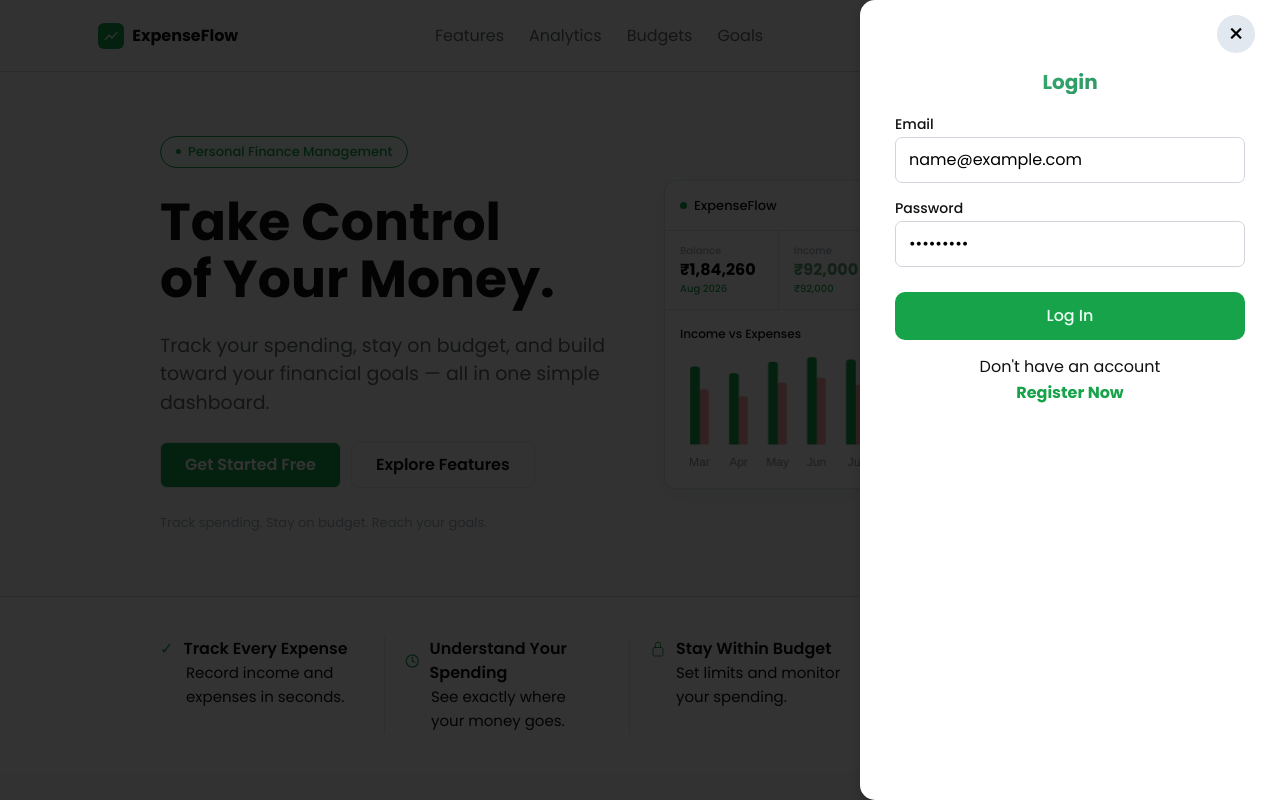
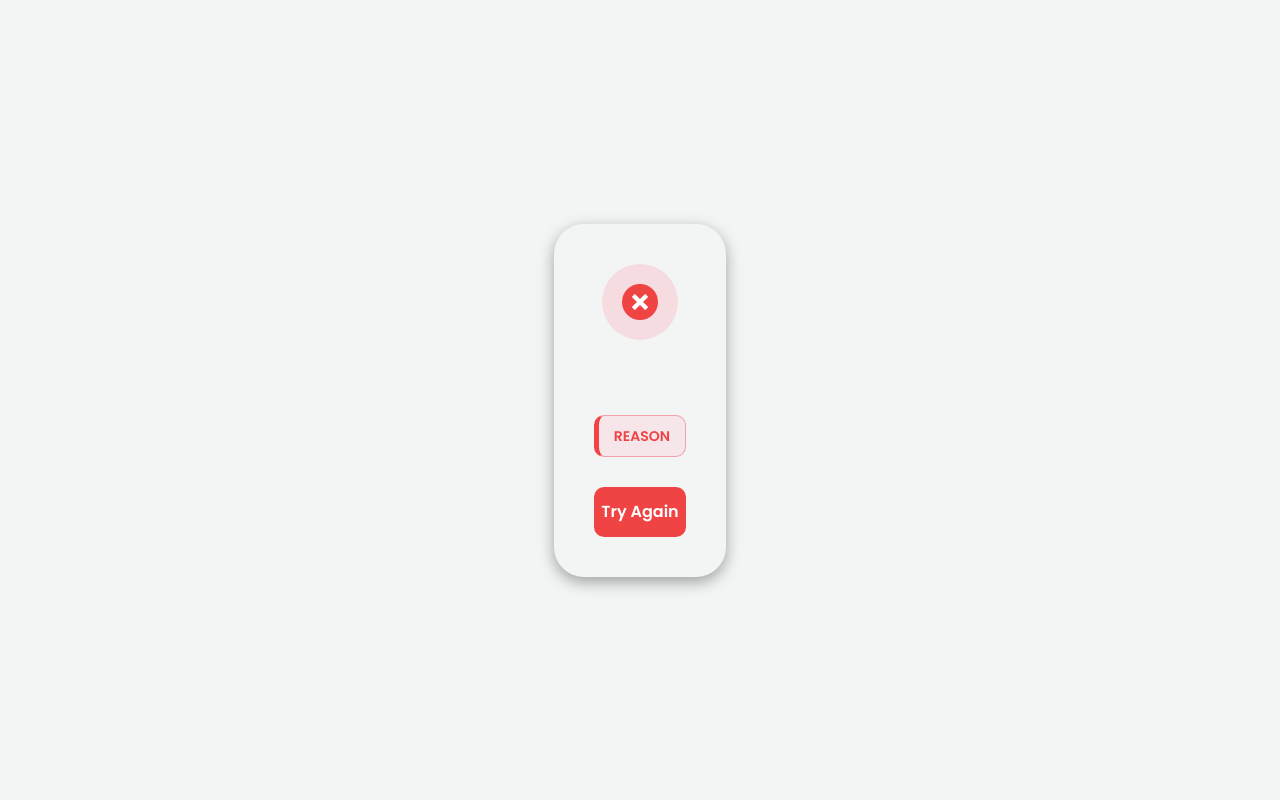
Before and after one commit to Rahmat-Ali-15/FINANCE-MANAGEMENT, a React app in the folder frontend/: page /login in a window 1280 px wide. Both pictures are taken after typing "name@example.com", "Sample123" into the empty fields and a click on the button "Log In". Shown: the top 800 px of the page. Built offline with nearby package versions, Linux system fonts and the light colour scheme; no server answers; the HTML template or start-up script is replaced by a standard one.

Commit message:
Login modals

```diff
--- /dev/null
+++ b/frontend/src/components/Modal/ErroModal.jsx
@@ -0,0 +1,43 @@
+import "./ErrorModal.css";
+import { ImCross } from "react-icons/im";
+import { useDispatch, useSelector } from "react-redux";
+import { NavLink } from "react-router-dom";
+import { clearError } from "../../features/auth/authSlice";
+
+export const ErrorModal = () => {
+    const dispatch = useDispatch()
+  const { errorMessage } = useSelector((state) => state.auth);
+
+  const closeModal = () => {
+    dispatch(clearError());
+  };
+
+  return (
+    <>
+      <section className="loginModal-section">
+        <div className="loginModal-container">
+          <div className="loginModal-icon">
+            <div>
+              <ImCross onClick={closeModal} />
+            </div>
+          </div>
+          <div className="login-message">
+            <h3>{errorMessage.title}</h3>
+            <span>{errorMessage.message}</span>
+          </div>
+          <div className="login-reason">
+            <span>REASON</span>
+            <p>{errorMessage.reason}</p>
+          </div>
+          <NavLink
+            to="/login"
+            className="try-again-btn"
+            onClick={closeModal}
+          >
+            Try Again
+          </NavLink>
+        </div>
+      </section>
+    </>
+  );
+};
--- /dev/null
+++ b/frontend/src/components/Modal/ErrorModal.css
@@ -0,0 +1,84 @@
+.loginModal-section{
+   position: fixed;
+    inset: 0;
+    display: flex;
+    align-items: center;
+    justify-content: center;
+    background: var(--color-bg-tertiary);
+    z-index: 999999;
+}
+
+.loginModal-container{
+    display: flex;
+    align-items: center;
+    justify-content: center;
+    flex-direction: column;
+    padding: 40px;
+    border-radius: 30px;
+    gap: 30px;
+    box-shadow: rgba(0, 0, 0, 0.35) 0px 5px 15px;
+}
+
+.loginModal-icon{
+    background-color: #f6dce1;
+    padding: 20px;
+    border-radius: 50%;
+    display: flex;
+    justify-content: center;
+    align-items: center;
+}
+
+.login-message{
+    align-items: center;
+    display: flex;
+    flex-direction: column;
+    align-items: center;
+}
+
+.login-message>h3{
+    font-size: 30px;
+    margin-bottom: 15px;
+}
+
+.login-message>span{
+    font-size: 15px;
+}
+
+.loginModal-icon>div{
+    padding: 10px;
+    background-color: #ef4344;
+    border-radius: 50%;
+    color: #fff;
+}
+
+.login-reason{
+    padding: 8px 15px;
+    border: 1px solid rgba(239, 67, 68, 0.4);
+    background-color: #f6e5e9;
+    border-radius: 10px;
+    border-left: 5px solid rgb(239, 67, 68);
+}
+
+.login-reason>span{
+    color: #ef4344;
+    font-weight: 600;
+    font-size: 14px;
+}
+
+.login-reason>p{
+    font-size: 13px;
+    width: 90%;
+    color: var(--text_color);
+}
+
+.try-again-btn{
+    width: 100%;
+    background-color: rgb(239, 67, 68);
+    color: #fff;
+    padding: 13px 0;
+    display: flex;
+    align-items: center;
+    justify-content: center;
+    border-radius: 10px;
+    font-weight: 600;
+}
--- /dev/null
+++ b/frontend/src/components/Modal/SuccessModal.css
@@ -0,0 +1,71 @@
+.successModal-section{
+    position: fixed;
+    inset: 0;
+    display: flex;
+    align-items: center;
+    justify-content: center;
+    background: var(--color-bg-tertiary);
+    z-index: 999999;
+}
+
+.successModal-container{
+    width: 400px;
+    display: flex;
+    align-items: center;
+    justify-content: center;
+    flex-direction: column;
+    padding: 40px;
+    border-radius: 30px;
+    gap: 30px;
+    box-shadow: rgba(0, 0, 0, 0.35) 0px 5px 15px;
+}
+
+.successModal-icon{
+    background: rgb(198, 249, 198);
+    padding: 20px;
+    border-radius: 50%;
+    display: flex;
+    justify-content: center;
+    align-items: center;
+}
+
+.success-message{
+    align-items: center;
+    display: flex;
+    flex-direction: column;
+    align-items: center;
+}
+
+.success-message>h3{
+    font-size: 30px;
+    margin-bottom: 15px;
+}
+
+.success-message>span{
+    font-size: 15px;
+}
+
+.successModal-icon>div{
+    padding: 10px;
+    background: var(--color-primary);
+    border-radius: 50%;
+}
+
+.successModal-icon>div>svg{
+    font-size: 24px;
+    color: #fff;
+}
+
+.success-desc{
+    color: var(--text_color);
+    font-size: 14px;
+}
+
+.continue-again-btn{
+    width: 100%;
+    color: #fff;
+    padding: 13px 0;
+    border-radius: 10px;
+    font-weight: 600;
+    background: var(--color-primary);
+}
--- /dev/null
+++ b/frontend/src/components/Modal/SuccessModal.jsx
@@ -0,0 +1,27 @@
+import { useSelector } from "react-redux";
+import "./SuccessModal.css";
+import { FaCheck } from "react-icons/fa6";
+
+export const SuccessModal = () => {
+  const { success } = useSelector((state) => state.auth);
+
+  return (
+    <>
+      <section className="successModal-section">
+        <div className="successModal-container">
+          <div className="successModal-icon">
+            <div>
+              <FaCheck />
+            </div>
+          </div>
+          <div className="success-message">
+            <h3>{success.title}</h3>
+            <span>{success.message}</span>
+          </div>
+          <p className="success-desc">{success.description}</p>
+          <button className="continue-again-btn">Continue</button>
+        </div>
+      </section>
+    </>
+  );
+};
--- a/frontend/src/features/auth/authSlice.js
+++ b/frontend/src/features/auth/authSlice.js
@@ -6,45 +6,47 @@ export const signupUser = createAsyncThunk(
   "auth/signupUser",
   async (userData, thunkAPI) => {
     try {
-      const data = await authService.signupUser(userData);
-      return data.data;
+      const response = await authService.signupUser(userData);
+      return response.data;
     } catch (error) {
       console.log("🚀 ~ error:", error);
       return thunkAPI.rejectWithValue(
-        error.data?.data?.message || "Signup Failed",
+        error.response?.data?.message || "Signup Failed",
       );
     }
   },
 );
 
-
 //# Login user
 export const loginUser = createAsyncThunk(
-  "auth/loginUser", async (userData, thunkAPI) => {
+  "auth/loginUser",
+  async (userData, thunkAPI) => {
     try {
-      const data = await authService.loginUser(userData);
-      return data.data
+      const response = await authService.loginUser(userData);
+      return response.data;
     } catch (error) {
       console.log("Error:", error);
-      return thunkAPI.rejectWithValue(
-        error.data?.data?.message || "Login Failed"
-      )
+      return thunkAPI.rejectWithValue(error.response?.data || "Login Failed");
     }
-  }
-)
-
+  },
+);
 
 const initialState = {
   user: null,
   isLoading: false,
   isError: false,
-  errorMessage: ""
+  success: "",
+  errorMessage: "",
 };
 
 const authSlice = createSlice({
   name: "auth",
   initialState,
-  reducers: {},
+  reducers: {
+    clearError: (state) => {
+      state.isError = null;
+    },
+  },
   extraReducers: (builder) => {
     builder
 
@@ -58,36 +60,38 @@ const authSlice = createSlice({
         state.isLoading = false;
         state.isError = false;
         state.errorMessage = "";
-        state.user = action.payload.user
+        state.user = action.payload.user;
       })
 
       .addCase(signupUser.rejected, (state, action) => {
         state.isLoading = false;
         state.isError = true;
-        state.errorMessage = action.payload
+        state.errorMessage = action.payload;
       })
 
       //# Login user
       .addCase(loginUser.pending, (state) => {
         state.isLoading = true;
-      state.isError = false
+        state.isError = false;
       })
 
       .addCase(loginUser.fulfilled, (state, action) => {
         state.isLoading = false;
         state.isError = false;
+        state.success = action.payload;
         state.errorMessage = "";
-      state.user = action.payload.user
+        state.user = action.payload.user;
       })
 
       .addCase(loginUser.rejected, (state, action) => {
         state.isLoading = false;
         state.isError = true;
-      state.errorMessage = action.payload
-    })
+        state.success = "";
+        state.errorMessage = action.payload;
+      });
   },
 });
 
-// export const {} = authSlice.actions;
+export const { clearError } = authSlice.actions;
 
 export const authReducer = authSlice.reducer;
--- a/frontend/src/pages/Login/Login.jsx
+++ b/frontend/src/pages/Login/Login.jsx
@@ -1,14 +1,19 @@
 import { NavLink, useNavigate } from "react-router-dom";
 import "./Login.css";
-import { useEffect, useState } from "react";
+import { useState } from "react";
 import { useDispatch, useSelector } from "react-redux";
 import { loginUser } from "../../features/auth/authSlice";
+// import { ErroModal } from "./ErroModal.jsx";
+import { ErrorModal } from "../../components/Modal/ErroModal";
+import { SuccessModal } from "../../components/Modal/SuccessModal";
 
 export const Login = () => {
   const navigate = useNavigate();
   const dispatch = useDispatch();
 
-  const { user } = useSelector((state) => state.auth);
+  const { user, isError, success } = useSelector((state) => state.auth);
+  console.log("🚀 ~ success:", success);
+  console.log("🚀 ~ user:", user);
 
   //# Login user
   const [loginData, setLoginData] = useState({
@@ -53,14 +58,16 @@ export const Login = () => {
     navigate("/");
   };
 
-  useEffect(() => {
-    // navigate("/signup")
-  }, [navigate, user]);
-
   return (
     <>
-      <section className="login-section" onClick={closeLogin}>
-        <div className="login-card" onClick={(e) => e.stopPropagation()}>
+      <section
+        className="login-section"
+        onClick={closeLogin}
+      >
+        <div
+          className="login-card"
+          onClick={(e) => e.stopPropagation()}
+        >
           <button
             type="button"
             className="login-close"
@@ -104,6 +111,8 @@ export const Login = () => {
           </form>
         </div>
       </section>
+      {success && <SuccessModal />}
+      {isError && <ErrorModal />}
     </>
   );
 };
```
Lines whose indentation alone changed are shown as unchanged.
